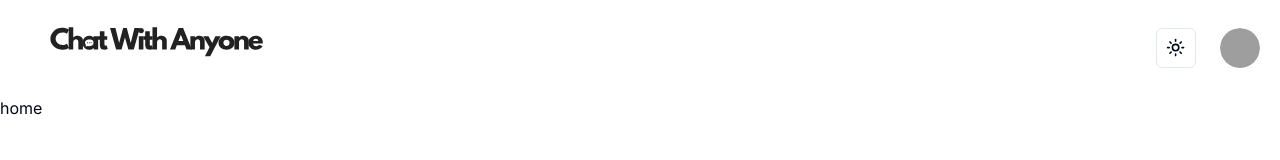
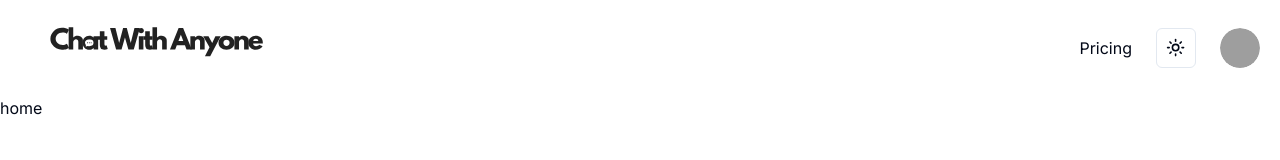
Before and after one commit to mo7medhasan/chat-with-anyone, a Next.js app: page / in a window 1280 px wide. Shown: the top 160 px of the page. Built offline with nearby package versions, Linux system fonts and the light colour scheme; no server answers; grey boxes are pictures that could not be loaded.

Commit message:
update:header

```diff
--- a/components/Header.tsx
+++ b/components/Header.tsx
@@ -1,19 +1,30 @@
 import React from 'react'
+import Link from 'next/link'
 import Logo from './Logo'
-import  DarkModeToggle from './DarkModeToggle'
+import DarkModeToggle from './DarkModeToggle'
 import UserButton from './UserButton'
-
-function Header() {
+import { authOptions } from '@/auth'
+import { getServerSession } from "next-auth"
+import {  MessagesSquareIcon } from 'lucide-react'
+async function Header() {
+  const session = await getServerSession(authOptions)
   return (
     <header className='sticky top-0 z-50 bg-white dark:bg-gray-900 '>
       <nav className='flex flex-col sm:flex-row items-center p-5 pl-2 bg-white  dark:bg-gray-900  max-w-7xl mx-auto'>
-           <Logo/>
+        <Logo />
         <div className='flex-1 flex items-center justify-end gap-x-6'>
           {/* languageSelect */}
-            {/* session &&(
-              ...
-            )*/}
-            <DarkModeToggle/>
+          {session ? (
+            <>
+
+              <Link href={'/chat'} prefetch={false}>
+                <MessagesSquareIcon className='text-black dark:text-white'
+                 /></Link>
+            </>
+          ):(
+            <Link href={'/pricing'} >Pricing</Link>
+          )}
+          <DarkModeToggle />
           <UserButton />
         </div>
       </nav>
```
Lines whose indentation alone changed are shown as unchanged.
